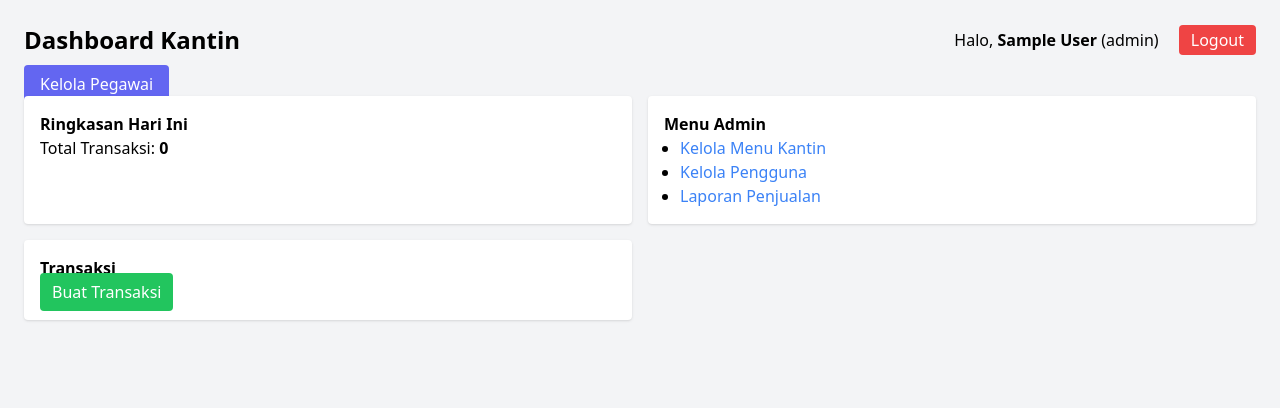
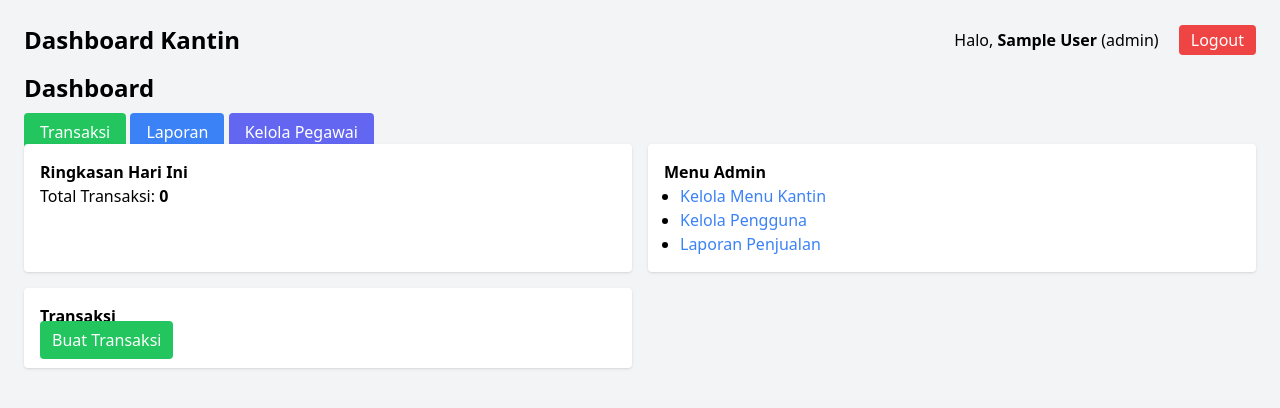
Before and after one commit to iling139/pemrograman-web, a CodeIgniter app: page /database/index.php/dashboard/index in a window 1280 px wide. Shown: the top 408 px of the page. Run offline with CodeIgniter, Linux system fonts and the light colour scheme; the visitor is signed in with stand-in values (Sample User, id 1); tables that the repository leaves empty or names only in its code hold one stand-in row (values such as "Sample post"); some libraries are stand-ins or nearby versions.

Commit message:
Commit dua

```diff
--- a/application/views/dashboard/index.php
+++ b/application/views/dashboard/index.php
@@ -14,9 +14,19 @@
     </div>
   </div>
 
-  <?php if($this->session->userdata('role')=='admin'): ?>
-    <a href="<?= site_url('pengguna'); ?>" class="bg-indigo-500 text-white px-4 py-2 rounded">Kelola Pegawai</a>
+  <?php $role = $this->session->userdata('role'); ?>
+
+    <h1 class="text-2xl font-bold mb-4">Dashboard</h1>
+
+    <!-- Menu Transaksi (semua boleh) -->
+    <a href="<?= site_url('transaksi'); ?>" class="bg-green-500 text-white px-4 py-2 rounded">Transaksi</a>
+
+    <?php if($role == 'admin'): ?>
+      <!-- Hanya Admin bisa lihat ini -->
+      <a href="<?= site_url('laporan'); ?>" class="bg-blue-500 text-white px-4 py-2 rounded">Laporan</a>
+      <a href="<?= site_url('pegawai'); ?>" class="bg-indigo-500 text-white px-4 py-2 rounded">Kelola Pegawai</a>
   <?php endif; ?>
+
 
   <div class="grid grid-cols-2 gap-4">
     <div class="bg-white p-4 shadow rounded">
```
Also changed, not shown: application/controllers/Auth.php (+1 -6 lines).
